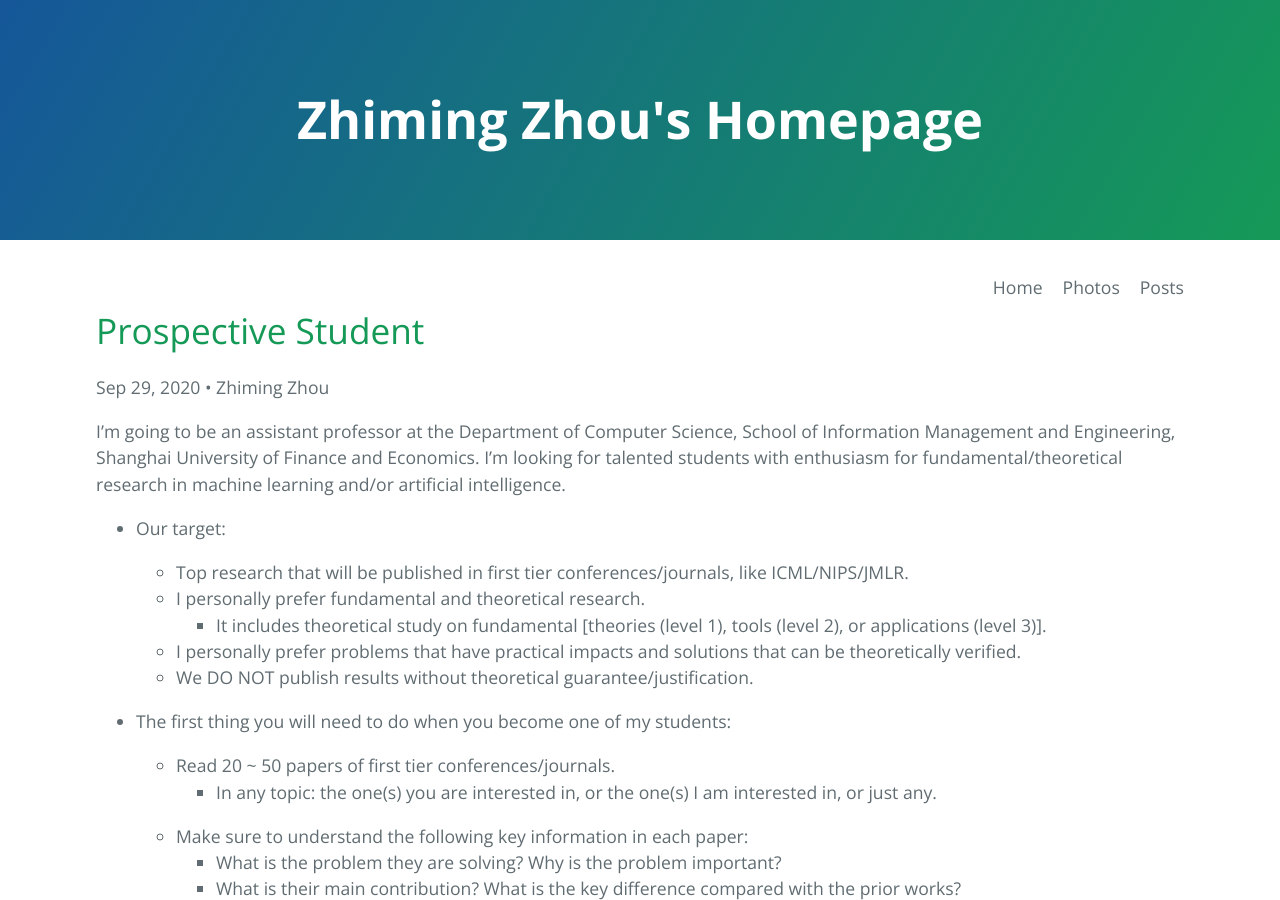
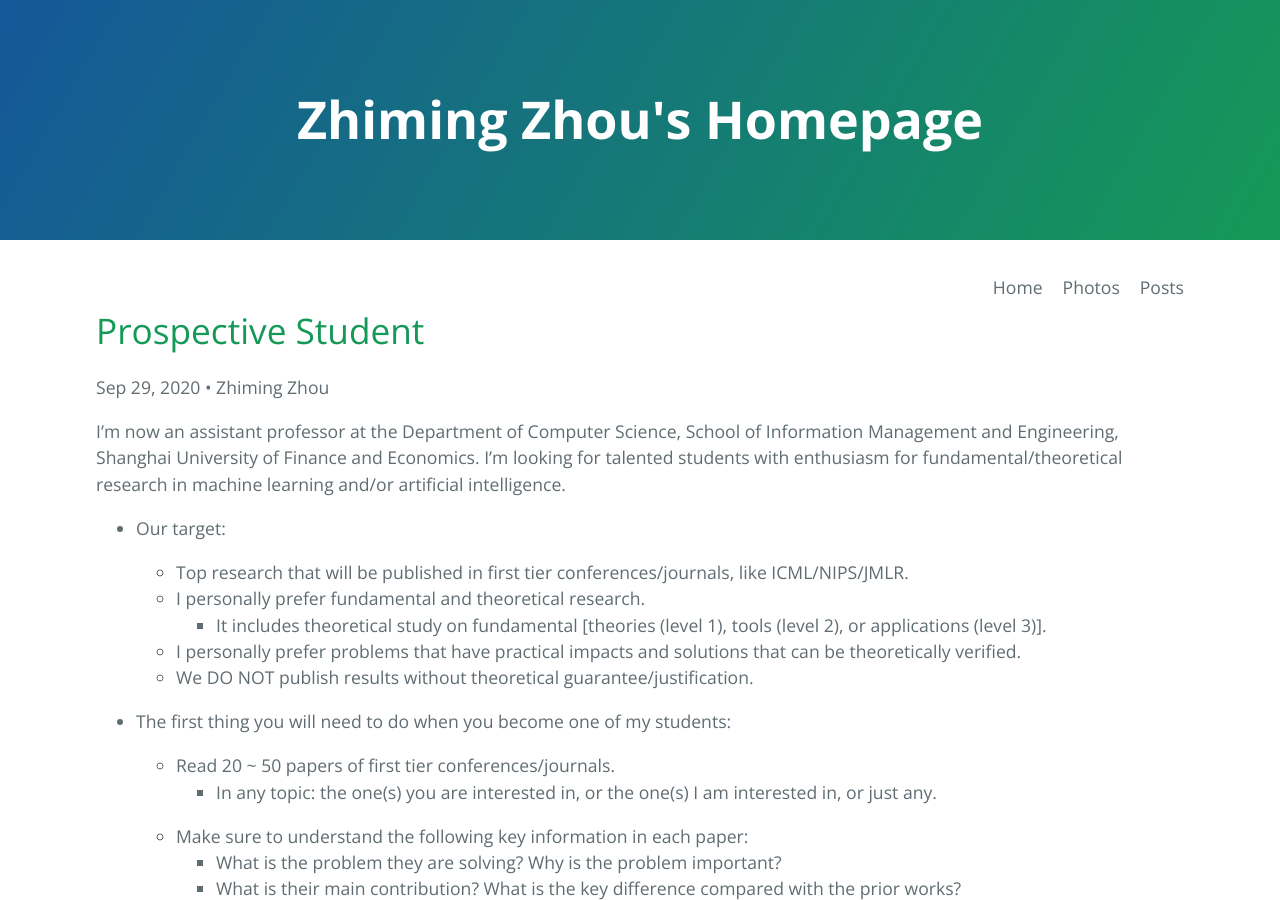
Before and after one commit to ZhimingZhou/zhimingzhou.github.io, a Jekyll site: the page built from _posts/2020-10-11-Perspective-Students.md, in a window 1280 px wide and 900 px high. Built offline with Jekyll 4.4.1, drawn with Linux system fonts in a browser that asks for light colours; comment, search, counter and statistics services are not loaded.

Commit message:
Update 2020-10-11-Perspective-Students.md

```diff
--- a/_posts/2020-10-11-Perspective-Students.md
+++ b/_posts/2020-10-11-Perspective-Students.md
@@ -7,7 +7,7 @@ permalink: /Posts/Prospective-Student/
 top: true
 ---
 
-I’m going to be an assistant professor at the Department of Computer Science, School of Information Management and Engineering, Shanghai University of Finance and Economics. I’m looking for talented students with enthusiasm for fundamental/theoretical research in machine learning and/or artificial intelligence.
+I’m now an assistant professor at the Department of Computer Science, School of Information Management and Engineering, Shanghai University of Finance and Economics. I’m looking for talented students with enthusiasm for fundamental/theoretical research in machine learning and/or artificial intelligence.
 
 - Our target:
 
```
